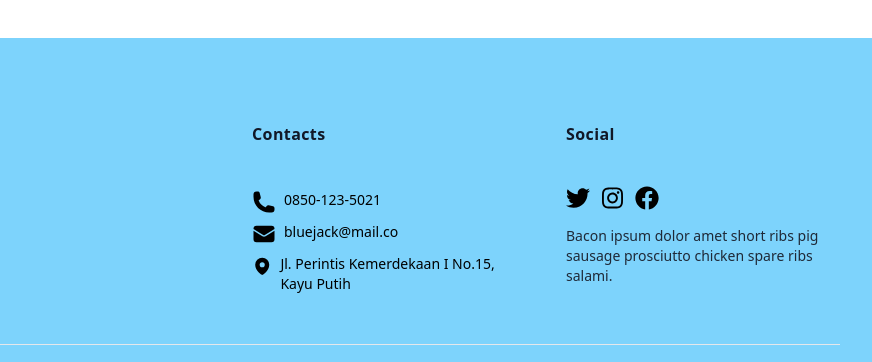
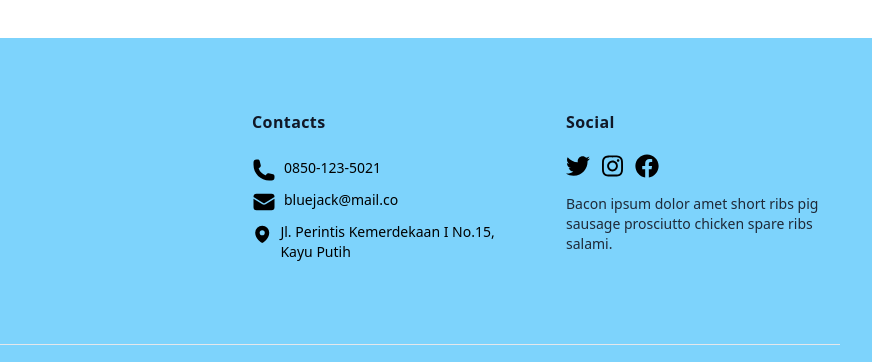
Before and after one commit to JonathX8/nathGame, a website: page index.html in a window 1280 px wide. Shown: the part 3666-4028 px from the top of the page, 408-1280 px from the left. Drawn offline with nearby package versions, Linux system fonts and the light colour scheme; files whose address does not match are found by name.

Commit message:
perbaikan footer

```diff
--- a/index.html
+++ b/index.html
@@ -2027,9 +2027,9 @@
                         </p>
                     </div>
                 </div>
-                <div class="space-y-2 text-sm mt-5">
+                <div class="space-y-2 text-sm mt-2">
                     <p class="text-base font-bold tracking-wide text-gray-900">Contacts</p>
-                    <div class="flex pt-9">
+                    <div class="flex pt-4">
                         <!-- phone -->
                         <svg xmlns="http://www.w3.org/2000/svg" viewBox="0 0 24 24" fill="currentColor"
                             class="w-6 h-6 mr-2">
@@ -2071,9 +2071,9 @@
                         </a>
                     </div>
                 </div>
-                <div class="mt-5">
+                <div class="mt-2">
                     <span class="text-base font-bold tracking-wide text-gray-900">Social</span>
-                    <div class="flex items-center mt-1 space-x-3 pt-9">
+                    <div class="flex items-center mt-1 space-x-3 pt-4">
                         <a href="#"
                             class="text-gray-500 transition-colors duration-300 hover:text-deep-purple-accent-400">
                             <svg xmlns="http://www.w3.org/2000/svg" height="1.5em" viewBox="0 0 512 512">
```
